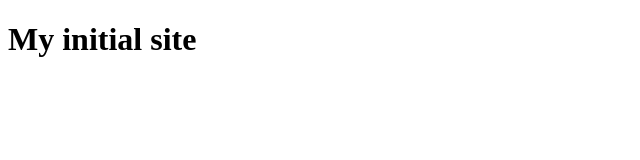
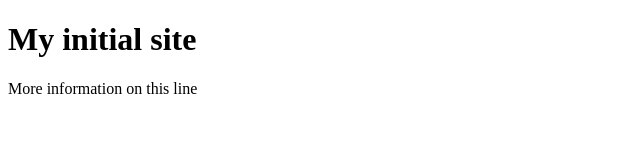
Before and after one commit to swarner1000/swarner1000, a plain HTML site: page index.html in a window 1280 px wide. Shown: the whole page, without its empty margins (0-640 px from the left). Drawn offline with Linux system fonts and the light colour scheme.

Commit message:
Update index.html

```diff
--- a/index.html
+++ b/index.html
@@ -7,5 +7,6 @@
 
 <body>
 <h1>My initial site</h1>
+  <p>More information on this line</p>
 </body>
 </html>
```
